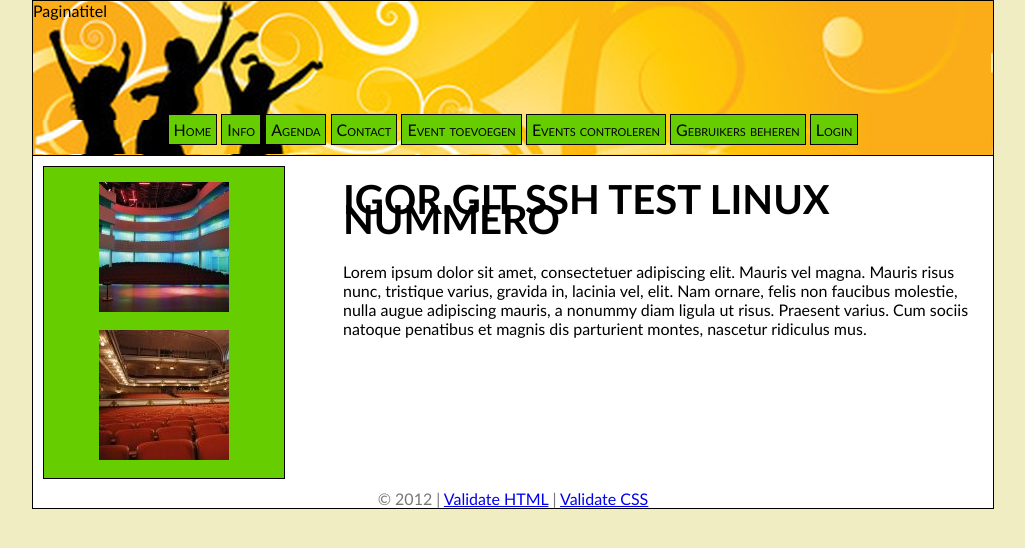
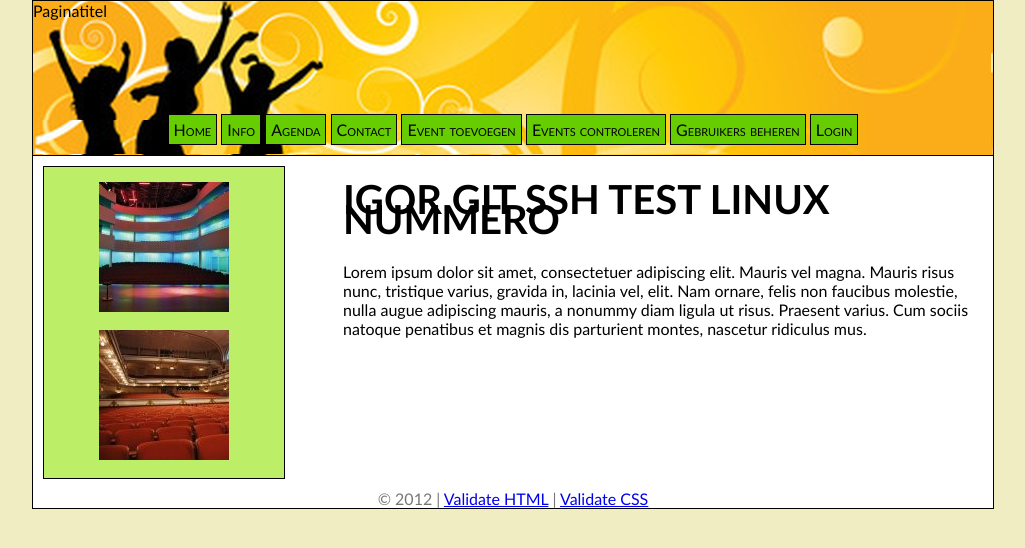
Before and after one commit to MaartenJager/Public_Agenda, a PHP site: page /index.php in a window 1280 px wide. Shown: the top 548 px of the page, without its empty margins (127-1152 px from the left). Run offline with PHP 8.4, Linux system fonts and the light colour scheme.

Commit message:
laatste kleurtje

```diff
--- a/style.css
+++ b/style.css
@@ -151,7 +151,7 @@ form.button:hover {
 
 
     /* Properties of background */
-    background: #66CD00;
+    background: #BCEE68;
 
     /* Properties of boundaries */
     margin: 10px 0px 10px 10px;
```
